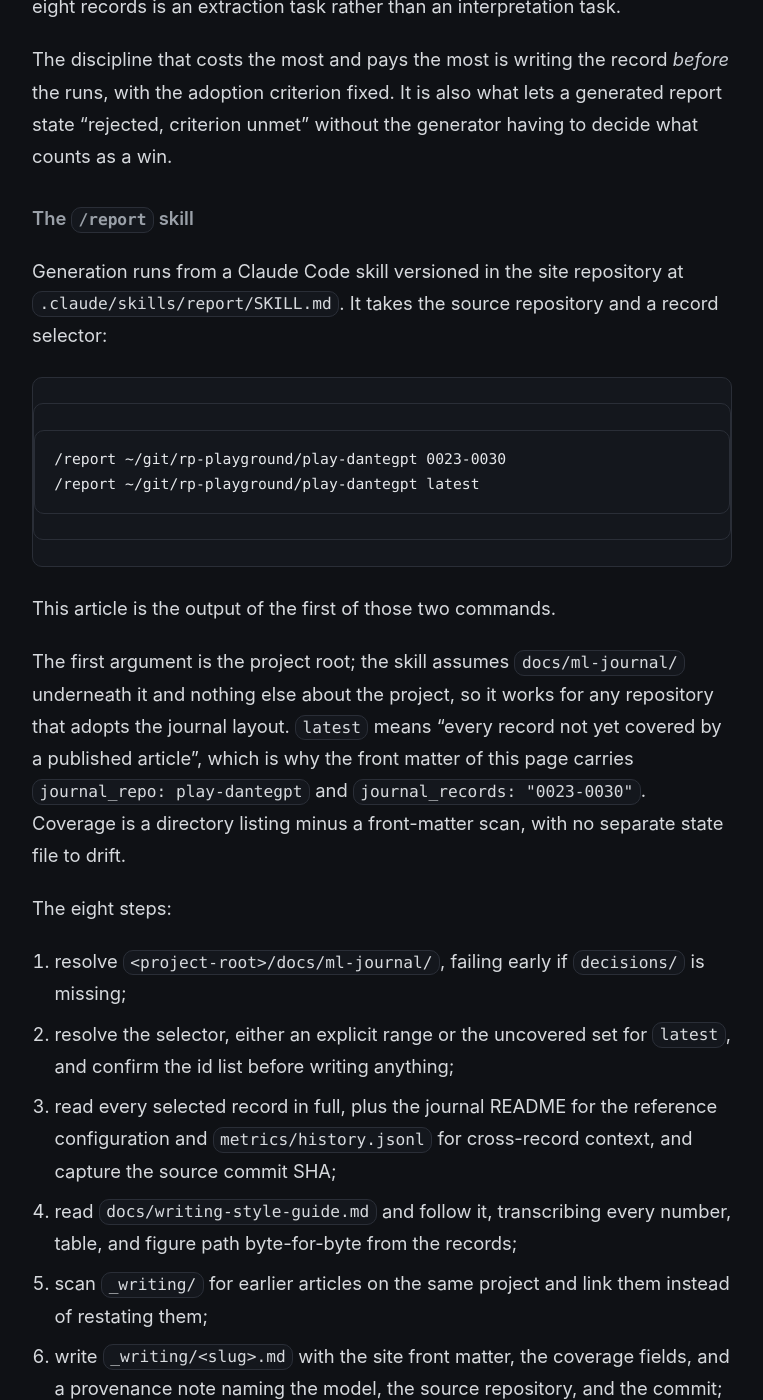
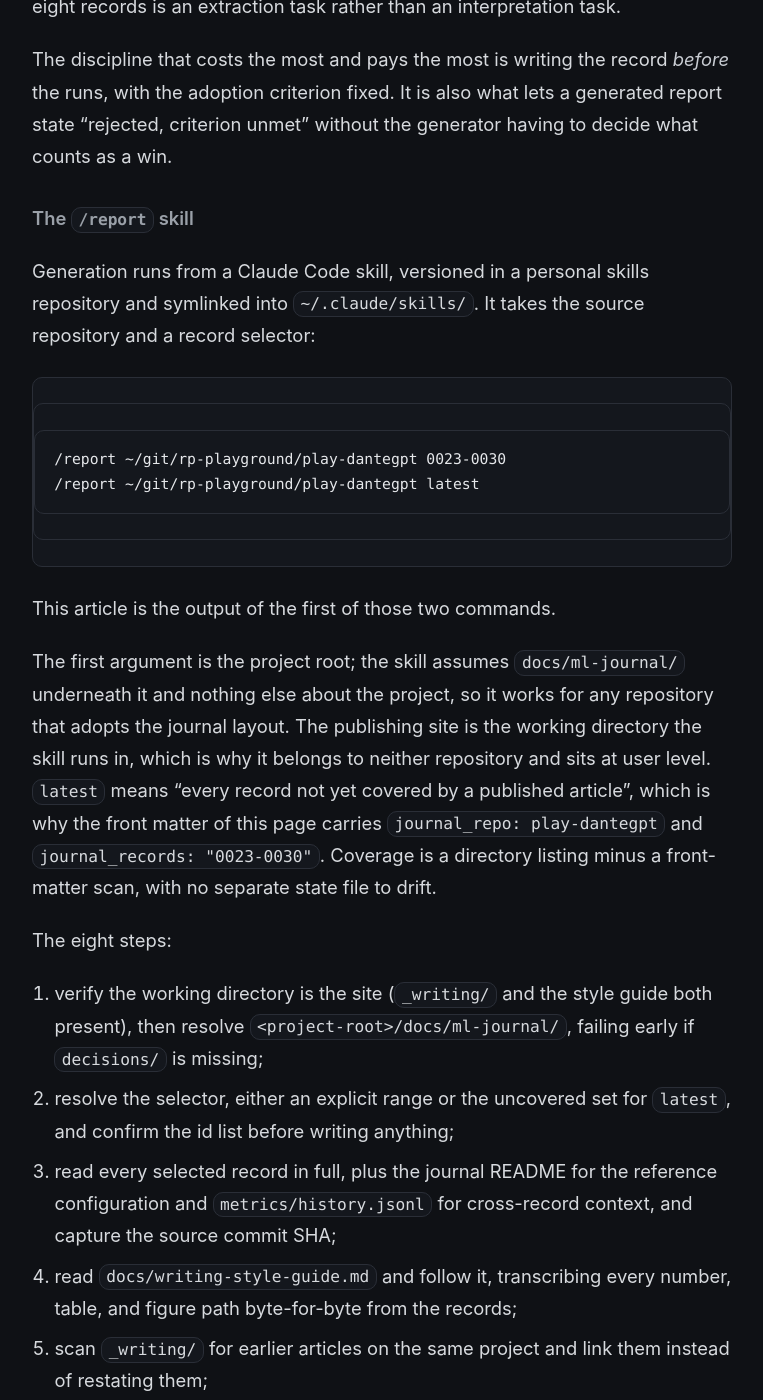
Before and after one commit to rp-playground/rp-playground.github.io, a Jekyll site: the page built from _writing/dante-retrieval-decisions-0023-0030.md, in a window 1280 px wide and 1400 px high, scrolled down 13611 px. Shown: the whole window, without its empty margins (258-1021 px from the left). Built offline with Jekyll 4.4.1, drawn with Linux system fonts in a browser that asks for light colours.

Commit message:
Move the /report skill out to the shared skills repo
The skill takes the source project as an argument and the site as its working
directory, so it belongs to neither repository. It now lives in
rp-utils/claude-skills, symlinked into ~/.claude/skills. Update the article
section that described it as versioned here.

Co-Authored-By: Claude Opus 4.8 (1M context) <noreply@anthropic.com>

````diff
--- a/_writing/dante-retrieval-decisions-0023-0030.md
+++ b/_writing/dante-retrieval-decisions-0023-0030.md
@@ -357,9 +357,9 @@ to decide what counts as a win.
 
 ### The `/report` skill
 
-Generation runs from a Claude Code skill versioned in the site repository at
-`.claude/skills/report/SKILL.md`. It takes the source repository and a record
-selector:
+Generation runs from a Claude Code skill, versioned in a personal skills
+repository and symlinked into `~/.claude/skills/`. It takes the source repository
+and a record selector:
 
 ```
 /report ~/git/rp-playground/play-dantegpt 0023-0030
@@ -370,16 +370,18 @@ This article is the output of the first of those two commands.
 
 The first argument is the project root; the skill assumes `docs/ml-journal/`
 underneath it and nothing else about the project, so it works for any repository
-that adopts the journal layout. `latest` means "every record not yet covered by a
-published article", which is why the front matter of this page carries
-`journal_repo: play-dantegpt` and `journal_records: "0023-0030"`. Coverage is a
-directory listing minus a front-matter scan, with no separate state file to
-drift.
+that adopts the journal layout. The publishing site is the working directory the
+skill runs in, which is why it belongs to neither repository and sits at user
+level. `latest` means "every record not yet covered by a published article",
+which is why the front matter of this page carries `journal_repo: play-dantegpt`
+and `journal_records: "0023-0030"`. Coverage is a directory listing minus a
+front-matter scan, with no separate state file to drift.
 
 The eight steps:
 
-1. resolve `<project-root>/docs/ml-journal/`, failing early if `decisions/` is
-   missing;
+1. verify the working directory is the site (`_writing/` and the style guide both
+   present), then resolve `<project-root>/docs/ml-journal/`, failing early if
+   `decisions/` is missing;
 2. resolve the selector, either an explicit range or the uncovered set for
    `latest`, and confirm the id list before writing anything;
 3. read every selected record in full, plus the journal README for the reference
````
Also changed, not shown: .claude/skills/report/SKILL.md (deleted).
